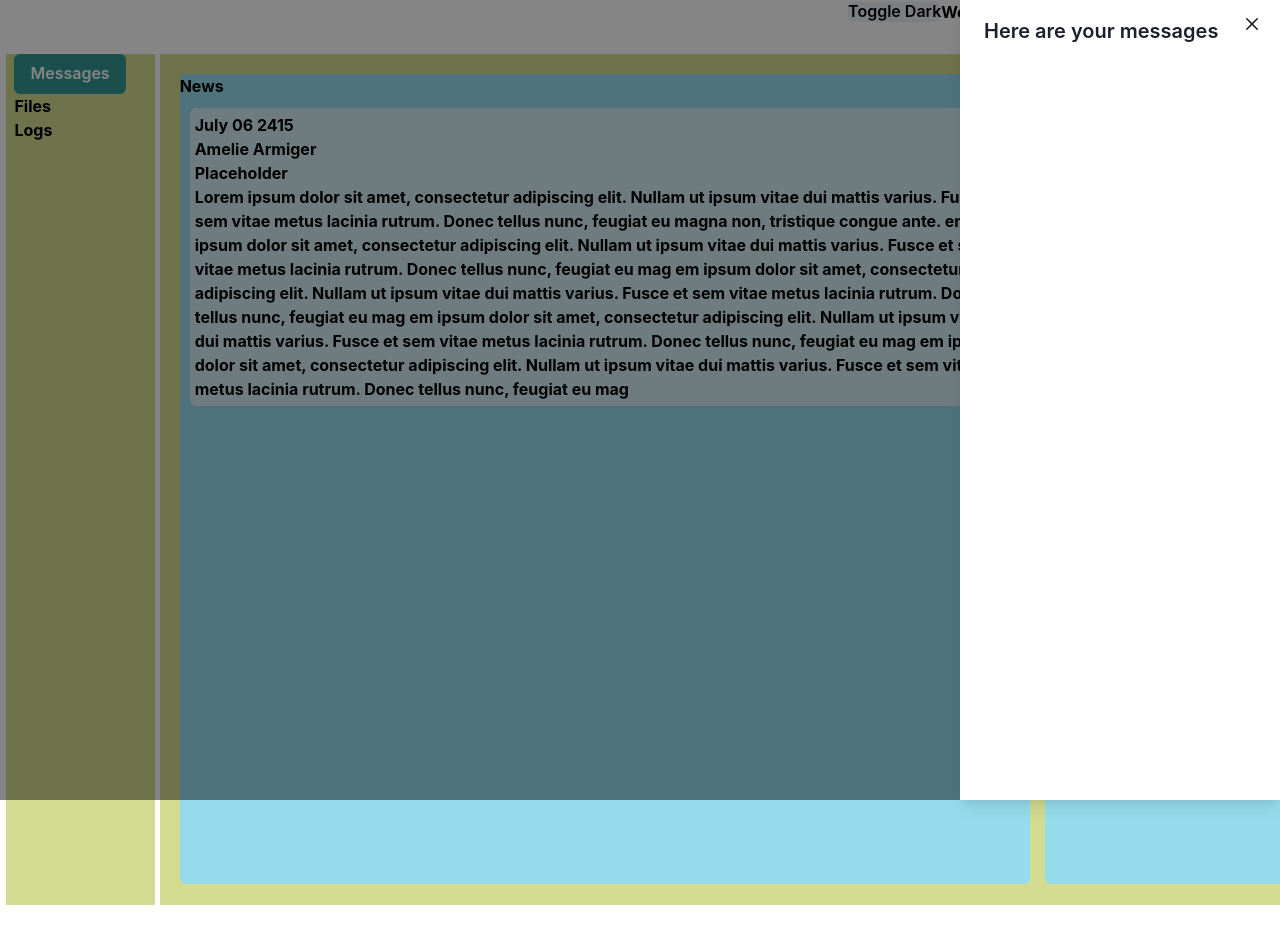
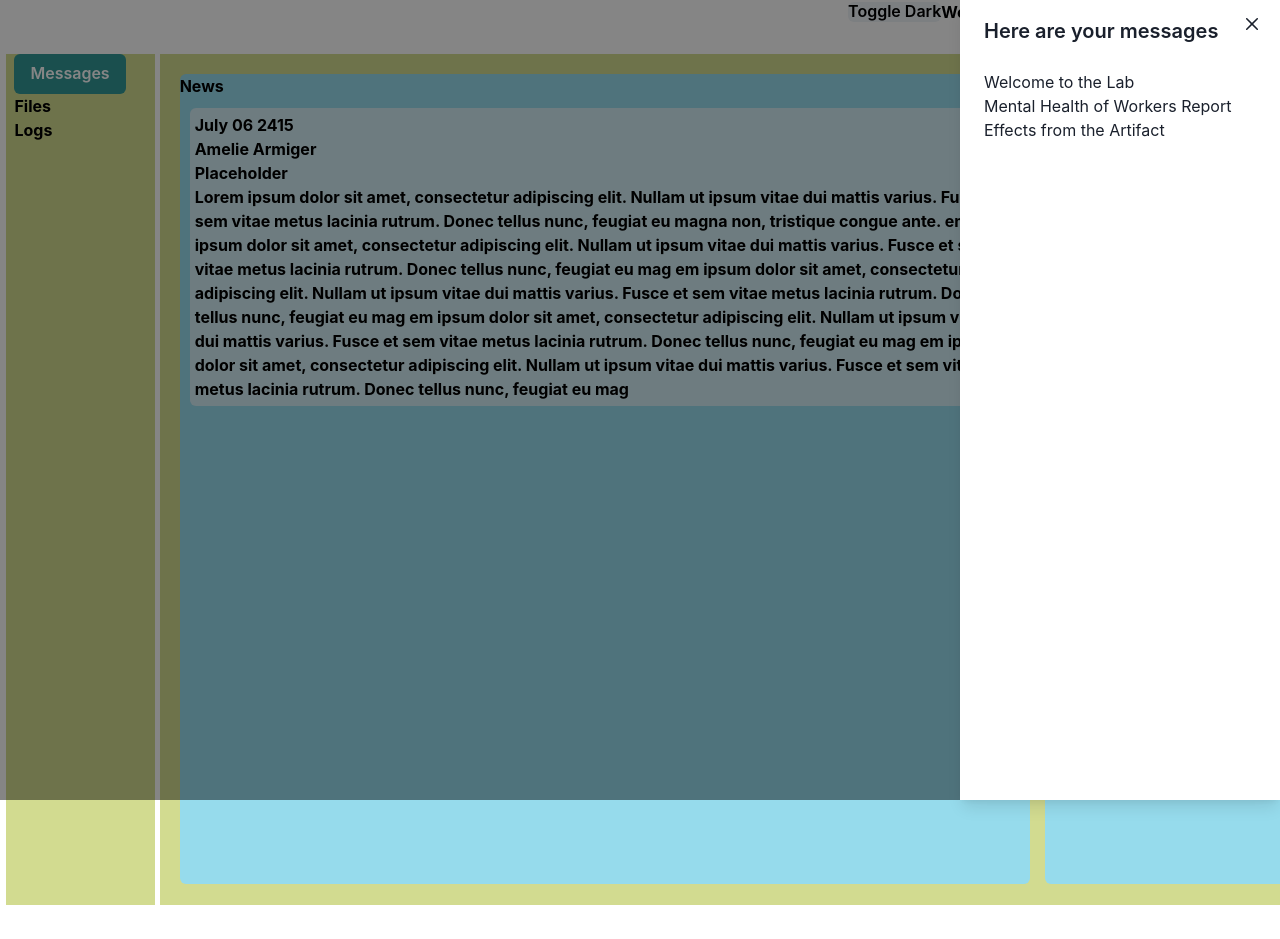
Before and after one commit to NoahNim/weyland-mars, a React (Create React App) app: page /welcome-page in a window 1280 px wide. Both pictures are taken after a click on the button "Messages". Shown: the top 939 px of the page. Built offline with nearby package versions, Linux system fonts and the light colour scheme.

Commit message:
messagelist component rendring as a list

```diff
--- a/src/Data.js
+++ b/src/Data.js
@@ -41,10 +41,27 @@ let important = [
 
 let messages = [
   {
+    id: 1,
     sentDate: new Date(2515, 3, 9),
     from: "Adin Vicharky",
     to: "Kaiser Fermente",
     title: "Welcome to the Lab",
+    message: "Lorem ipsum",
+  },
+  {
+    id: 2,
+    sentDate: new Date(2515, 3, 10),
+    from: "Dr. Veronica Alvarez",
+    to: "Dr. Kaiser Fermente",
+    title: "Mental Health of Workers Report",
+    message: "Lorem ipsum",
+  },
+  {
+    id: 3,
+    sentDate: new Date(2515, 4, 5),
+    from: "Dr. Chazz McFazzer",
+    to: "Kaiser Fermente",
+    title: "Effects from the Artifact",
     message: "Lorem ipsum",
   },
 ];
--- a/src/components/Messages/MessageList.js
+++ b/src/components/Messages/MessageList.js
@@ -1,20 +1,20 @@
-import {
-  Modal,
-  ModalOverlay,
-  ModalContent,
-  ModalHeader,
-  ModalFooter,
-  ModalBody,
-  ModalCloseButton,
-  useDisclosure,
-  Button,
-} from "@chakra-ui/react";
+import { Box, List, ListItem } from "@chakra-ui/react";
 import React, { useState } from "react";
+import Message from "./Message";
 
 const MessageList = (props) => {
-  const { isOpen, onOpen, onClose } = useDisclosure();
-
-  return <></>;
+  return (
+    <Box>
+      {props.messages.map((message) => (
+        <List>
+          <ListItem>{message.title}</ListItem>
+          <ListItem>
+            <Message />
+          </ListItem>
+        </List>
+      ))}
+    </Box>
+  );
 };
 
 export default MessageList;
```
